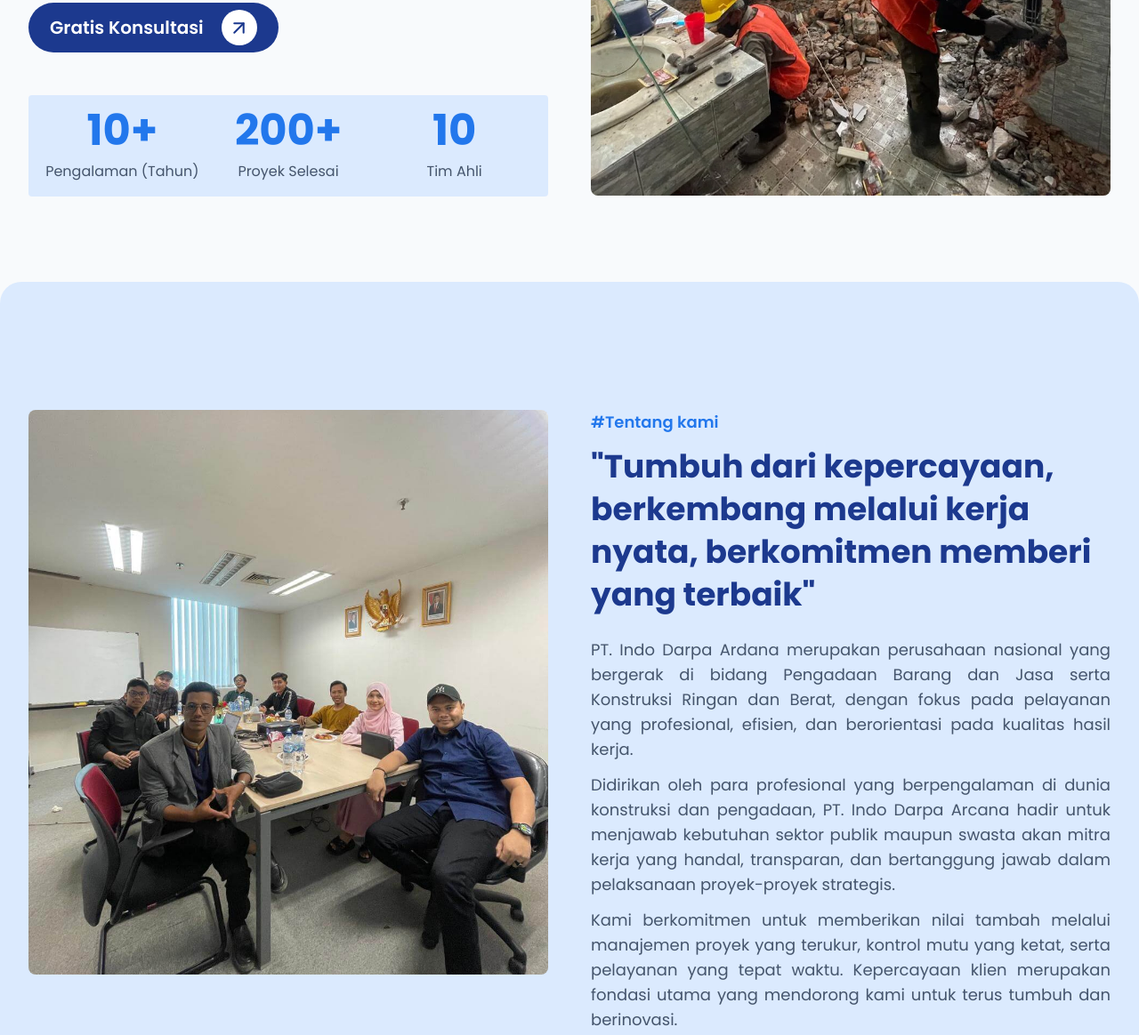
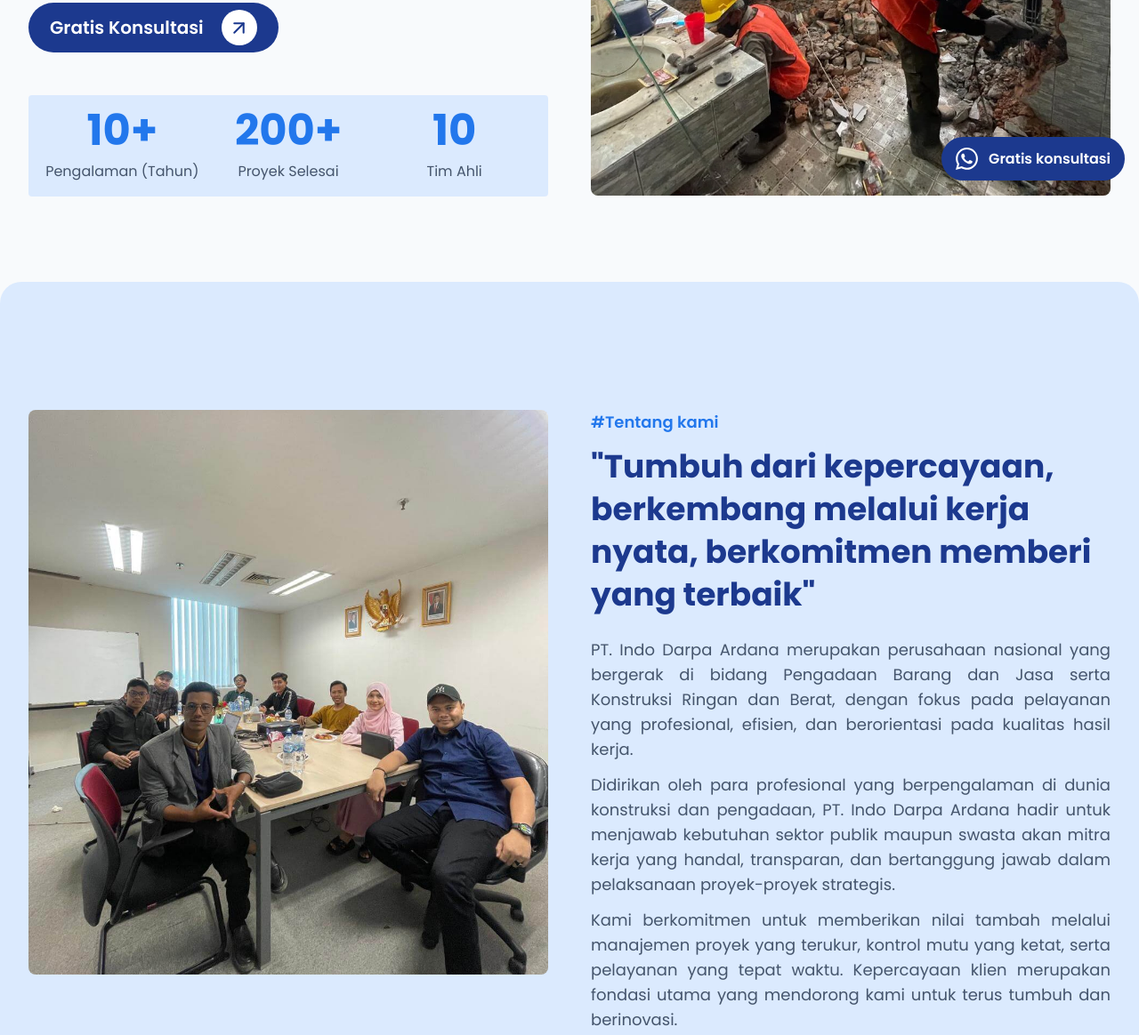
Before and after one commit to indodarpaardana/indo-darpa-ardana-website, a website: page index.html in a window 1280 px wide. Shown: the part 565-1729 px from the top of the page at 89% size. Drawn offline with nearby package versions, Linux system fonts and the light colour scheme.

Commit message:
feat: create button cta fixed

```diff
--- a/index.html
+++ b/index.html
@@ -278,7 +278,7 @@
                         data-aos-duration="1000" data-aos-delay="250">Didirikan oleh para profesional
                         yang berpengalaman di
                         dunia konstruksi dan pengadaan,
-                        PT. Indo Darpa Arcana hadir untuk menjawab kebutuhan sektor publik maupun swasta
+                        PT. Indo Darpa Ardana hadir untuk menjawab kebutuhan sektor publik maupun swasta
                         akan mitra kerja yang handal, transparan, dan bertanggung jawab dalam pelaksanaan
                         proyek-proyek strategis.</p>
                     <p class="text-slate-600 text-base sm:text-lg text-justify mb-3" data-aos="fade-up"
@@ -869,6 +869,18 @@
     <!-- end footer -->
 
 
+    <!-- start fixed CTA -->
+    <div
+        class="cta-fixed fixed bottom-8 right-4 rounded-full px-4 text-white py-3 flex gap-x-3 items-center bg-blue-900 font-semibold">
+        <svg xmlns="http://www.w3.org/2000/svg" class="fill-white" width="25" height="25" viewBox="0 0 737.509 740.824" id="whatsapp">
+            <path fill-rule="evenodd"
+                d="M630.056 107.658C560.727 38.271 468.525.039 370.294 0 167.891 0 3.16 164.668 3.079 367.072c-.027 64.699 16.883 127.855 49.016 183.523L0 740.824l194.666-51.047c53.634 29.244 114.022 44.656 175.481 44.682h.151c202.382 0 367.128-164.689 367.21-367.094.039-98.088-38.121-190.32-107.452-259.707m-259.758 564.8h-.125c-54.766-.021-108.483-14.729-155.343-42.529l-11.146-6.613-115.516 30.293 30.834-112.592-7.258-11.543c-30.552-48.58-46.689-104.729-46.665-162.379C65.146 198.865 202.065 62 370.419 62c81.521.031 158.154 31.81 215.779 89.482s89.342 134.332 89.311 215.859c-.07 168.242-136.987 305.117-305.211 305.117m167.415-228.514c-9.176-4.591-54.286-26.782-62.697-29.843-8.41-3.061-14.526-4.591-20.644 4.592-6.116 9.182-23.7 29.843-29.054 35.964-5.351 6.122-10.703 6.888-19.879 2.296-9.175-4.591-38.739-14.276-73.786-45.526-27.275-24.32-45.691-54.36-51.043-63.542-5.352-9.183-.569-14.148 4.024-18.72 4.127-4.11 9.175-10.713 13.763-16.07 4.587-5.356 6.116-9.182 9.174-15.303 3.059-6.122 1.53-11.479-.764-16.07-2.294-4.591-20.643-49.739-28.29-68.104-7.447-17.886-15.012-15.466-20.644-15.746-5.346-.266-11.469-.323-17.585-.323-6.117 0-16.057 2.296-24.468 11.478-8.41 9.183-32.112 31.374-32.112 76.521s32.877 88.763 37.465 94.885c4.587 6.122 64.699 98.771 156.741 138.502 21.891 9.45 38.982 15.093 52.307 19.323 21.981 6.979 41.983 5.994 57.793 3.633 17.628-2.633 54.285-22.19 61.932-43.616 7.646-21.426 7.646-39.791 5.352-43.617-2.293-3.826-8.41-6.122-17.585-10.714"
+                clip-rule="evenodd"></path>
+        </svg>
+        <p>Gratis konsultasi</p>
+    </div>
+    <!-- end fixed CTA -->
+
     <script src="https://unpkg.com/aos@2.3.1/dist/aos.js"></script>
     <script src="./node_modules/preline/dist/preline.js"></script>
     <script src="./src/assets/js/myscript.js"></script>
```
Also changed, not shown: src/output.css.
